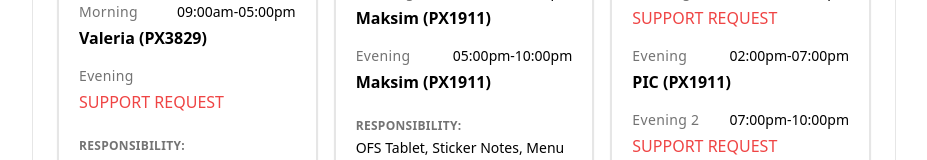
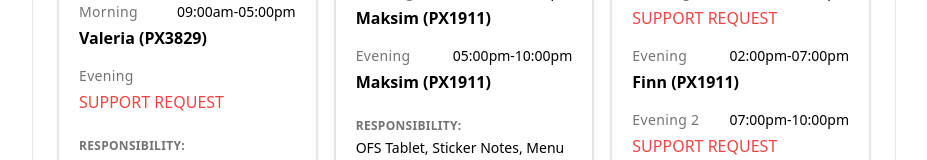
Before and after one commit to olegkuftyrev/2475blackfriday, a Next.js app: page / in a window 1280 px wide. Shown: the part 3808-3968 px from the top of the page, without its empty margins (176-1103 px from the left). Built offline with nearby package versions, Linux system fonts and the light colour scheme.

Commit message:
Rename PIC to Finn in Drink & Utensils position

```diff
--- a/components/line-plan/index.js
+++ b/components/line-plan/index.js
@@ -11,7 +11,7 @@ export function LinePlan() {
   const positions = [
     { id: 1, title: "Director", am: formatPerson("Valeria", "PX3829"), pm: formatPerson(""), focus: "Navigate Guest and Manage the line", responsibility: "Manage line flow, Supply Line Buster" },
     { id: 2, title: "Line Buster", am: formatPerson("Maksim", "PX1911"), pm: formatPerson("Maksim", "PX1911"), focus: "Break line bottlenecks", responsibility: "OFS Tablet, Sticker Notes, Menu" },
-    { id: 3, title: "Drink & Utensils", am: formatPerson(""), pm: formatPerson("PIC", "PX1911"), pm2: formatPerson(""), focus: "Prepare drinks and utensils", responsibility: "Keep drink station and utensils stocked, prepare beverages" },
+    { id: 3, title: "Drink & Utensils", am: formatPerson(""), pm: formatPerson("Finn", "PX1911"), pm2: formatPerson(""), focus: "Prepare drinks and utensils", responsibility: "Keep drink station and utensils stocked, prepare beverages" },
   ]
 
   const PositionCard = ({ position, fullWidth = false }) => (
```
